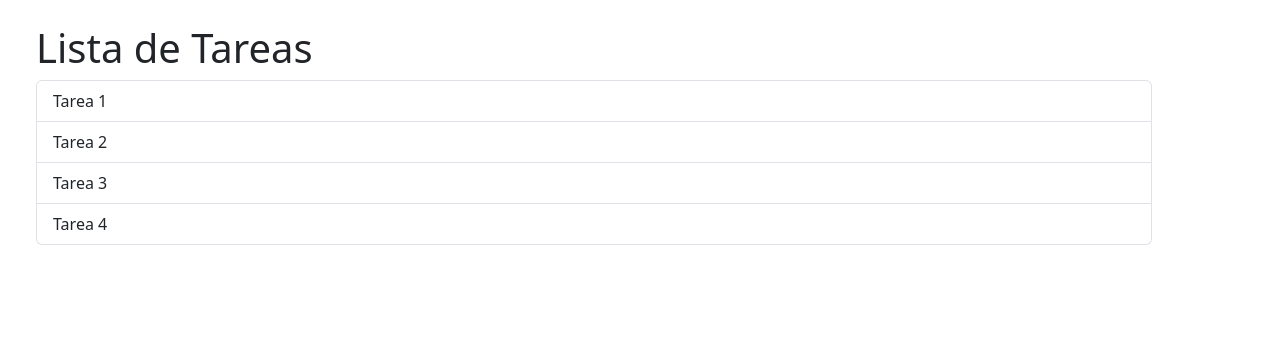
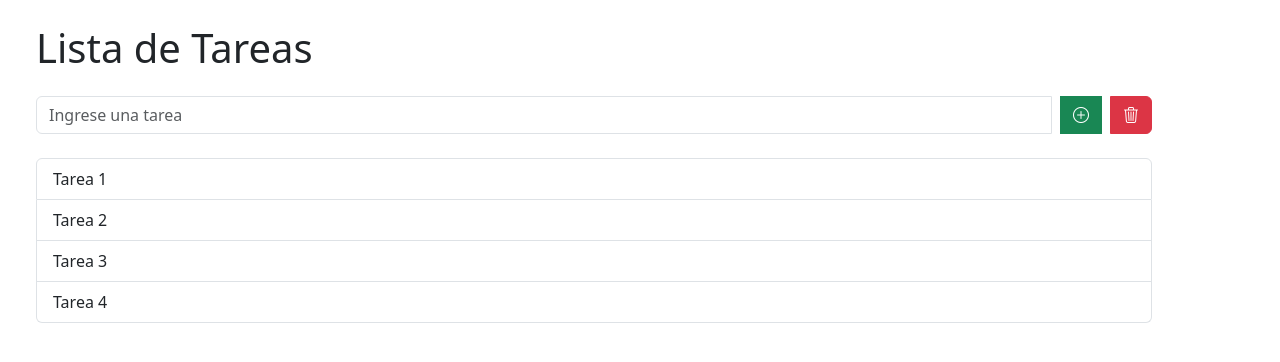
Before and after one commit to ReivenTCloveR/todolistUA, a React (Create React App) app: page / in a window 1280 px wide. Shown: the top 362 px of the page. Built offline with nearby package versions, Linux system fonts and the light colour scheme.

Commit message:
Avance 08-06-2023

```diff
--- a/package.json
+++ b/package.json
@@ -9,6 +9,7 @@
     "react": "^18.2.0",
     "react-dom": "^18.2.0",
     "react-scripts": "5.0.1",
+    "uuid4": "^2.0.3",
     "web-vitals": "^2.1.4"
   },
   "scripts": {
--- a/public/index.html
+++ b/public/index.html
@@ -5,7 +5,10 @@
     <link rel="icon" href="%PUBLIC_URL%/favicon.ico" />
     <meta name="viewport" content="width=device-width, initial-scale=1" />
     <meta name="theme-color" content="#000000" />
+    <!-- Css bs5 -->
     <link href="https://cdn.jsdelivr.net/npm/bootstrap@5.3.0/dist/css/bootstrap.min.css" rel="stylesheet" integrity="sha384-9ndCyUaIbzAi2FUVXJi0CjmCapSmO7SnpJef0486qhLnuZ2cdeRhO02iuK6FUUVM" crossorigin="anonymous">
+    <!-- Css icons bs5 -->
+    <link rel="stylesheet" href="https://cdn.jsdelivr.net/npm/bootstrap-icons@1.10.5/font/bootstrap-icons.css">
     <meta
       name="description"
       content="Web site created using create-react-app"
--- a/src/components/TodoList.jsx
+++ b/src/components/TodoList.jsx
@@ -1,4 +1,7 @@
-import React, { Fragment, useState } from "react";
+import React, { Fragment, useRef, useState } from "react";
+
+/* Generar id unicas */
+import uuid4 from "uuid4";
 
 /* Importar TodoItem */
 import { TodoItem } from "./TodoItem";
@@ -6,18 +9,37 @@ import { TodoItem } from "./TodoItem";
 /* Exportar TodoList */
 export function TodoList() {
   const [todos, setTodos] = useState([
-    { id: 1, task:'Tarea 1' },
-    { id: 2, task:'Tarea 2' },
-    { id: 3 , task:'Tarea 3'},
-    { id: 4 ,task:'Tarea 4'}]);
+    { id: 1, task: "Tarea 1" },
+    { id: 2, task: "Tarea 2" },
+    { id: 3, task: "Tarea 3" },
+    { id: 4, task: "Tarea 4" },
+  ]);
+
+  const taskRef = useRef()
+
+  const addTask = () => {
+    const tarea = taskRef.current.value.trim();
+    var id = uuid4();
+    alert("Agregando tarea:   "+tarea)
+    alert("ID:   "+id)
+
+  }
   return (
     <Fragment>
       <h1>Lista de Tareas</h1>
+
+      {/* Input para recibir los datos */}
+      <div className="input-group my-4">
+        <input className="form-control" placeholder="Ingrese una tarea" ref={taskRef}></input>
+        <button className="btn btn-success ms-2" onClick={addTask}><i className="bi bi-plus-circle"></i></button>
+        <button className="btn btn-danger ms-2"><i className="bi bi-trash3"></i></button>
+      </div>
+
       {/* Lista de tareas */}
       <ul className="list-group">
         {/* recorrer la lista */}
-        {todos.map((todo)=>(
-            <TodoItem todo={todo} key={todo.id}/>
+        {todos.map((todo) => (
+          <TodoItem todo={todo} key={todo.id} />
         ))}
       </ul>
     </Fragment>
```
Also changed, not shown: 1 other file (tests, documents, lock files or other folders).
